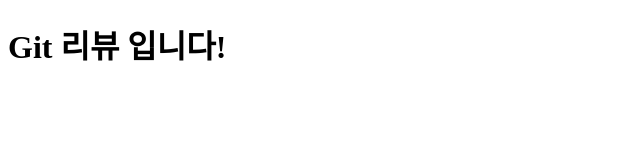
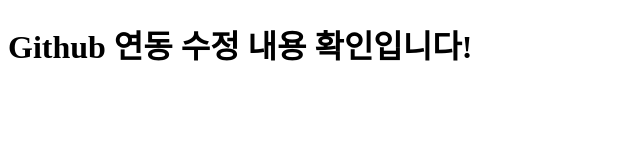
Before and after one commit to lucelin0414/git_vscod_review, a plain HTML site: page index.html in a window 1280 px wide. Shown: the whole page, without its empty margins (0-640 px from the left). Drawn offline with Linux system fonts and the light colour scheme.

Commit message:
github 연동확인

```diff
--- a/index.html
+++ b/index.html
@@ -7,6 +7,6 @@
     <title>Document</title>
 </head>
 <body>
-    <h1>Git 리뷰 입니다!</h1>
+    <h1>Github 연동 수정 내용 확인입니다!</h1>
 </body>
 </html>
```
